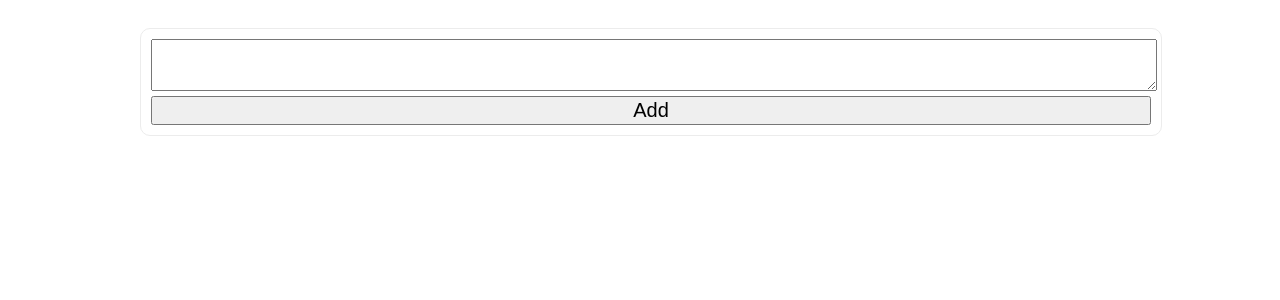
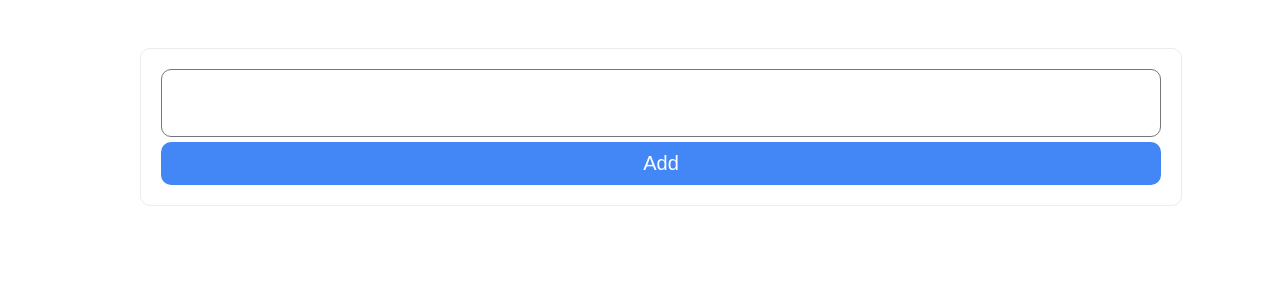
Before and after one commit to vindecodex/explore-react, a React (Create React App) app: page / in a window 1280 px wide. Shown: the top 300 px of the page. Built offline with nearby package versions, Linux system fonts and the light colour scheme.

Commit message:
updated styles

```diff
--- a/src/assets/css/formComponent.css
+++ b/src/assets/css/formComponent.css
@@ -1,10 +1,31 @@
 .form-container {
 	border: 1px solid #ececec;
 	border-radius: 10px;
-	padding: 10px;
+	padding: 20px;
+	margin: 20px 0;
 }
 
-.primay-bg {
+.primary-bg {
 	background: #4287f5;
 	color: #fff;
 }
+
+.form-container textarea {
+	resize: none;
+	border-radius: 10px;
+	padding: 10px;
+	box-sizing: border-box;
+}
+
+.form-container textarea:focus {
+	/* instead of outline use box-shadow if it has radius */
+	/* outline: 1px solid #4287f5; */
+	outline: none;
+	box-shadow: 0 0 0 1px #4287f5;
+}
+
+.form-container button {
+	padding: 10px;
+	border-radius: 10px;
+	border: none;
+}
```
